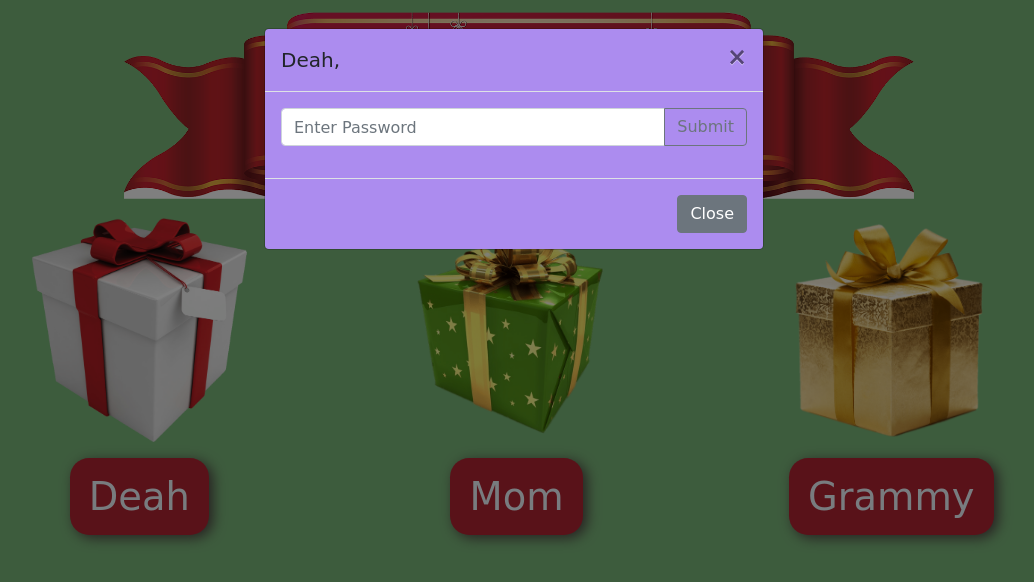
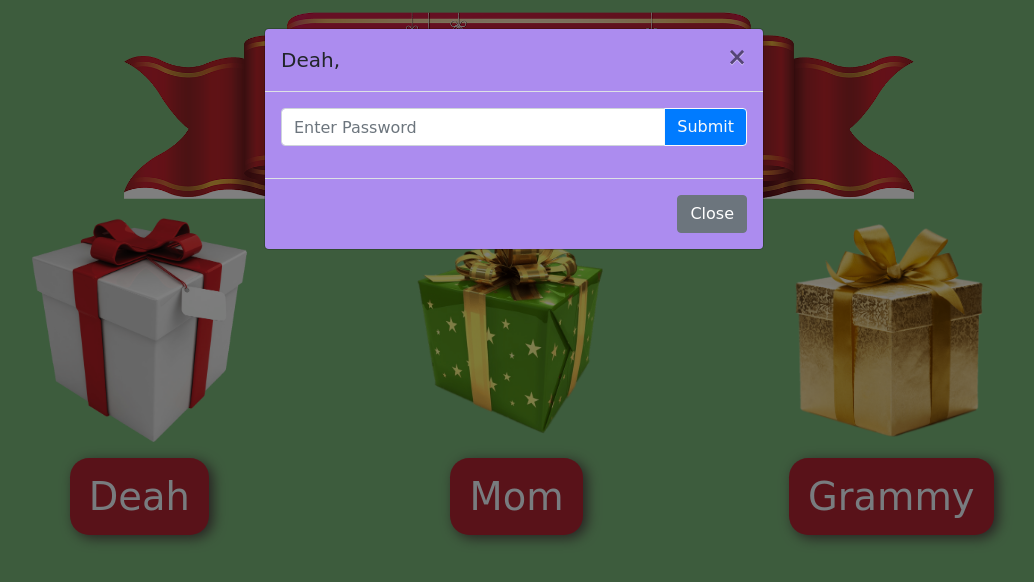
Before and after one commit to jakechaley/Christmas2021, a plain HTML site: page index.html in a window 1280 px wide. Both pictures are taken after a click on the button "Deah". Shown: the whole page, without its empty margins (126-1160 px from the left). Drawn offline with nearby package versions, Linux system fonts and the light colour scheme.

Commit message:
change button color for deah

```diff
--- a/index.html
+++ b/index.html
@@ -92,7 +92,10 @@
                   placeholder="Enter Password"
                 />
                 <div class="input-group-append">
-                  <button class="btn btn-outline-secondary" type="submit">
+                  <button
+                    class="btn btn-outline-light btn-primary"
+                    type="submit"
+                  >
                     Submit
                   </button>
                 </div>
```
